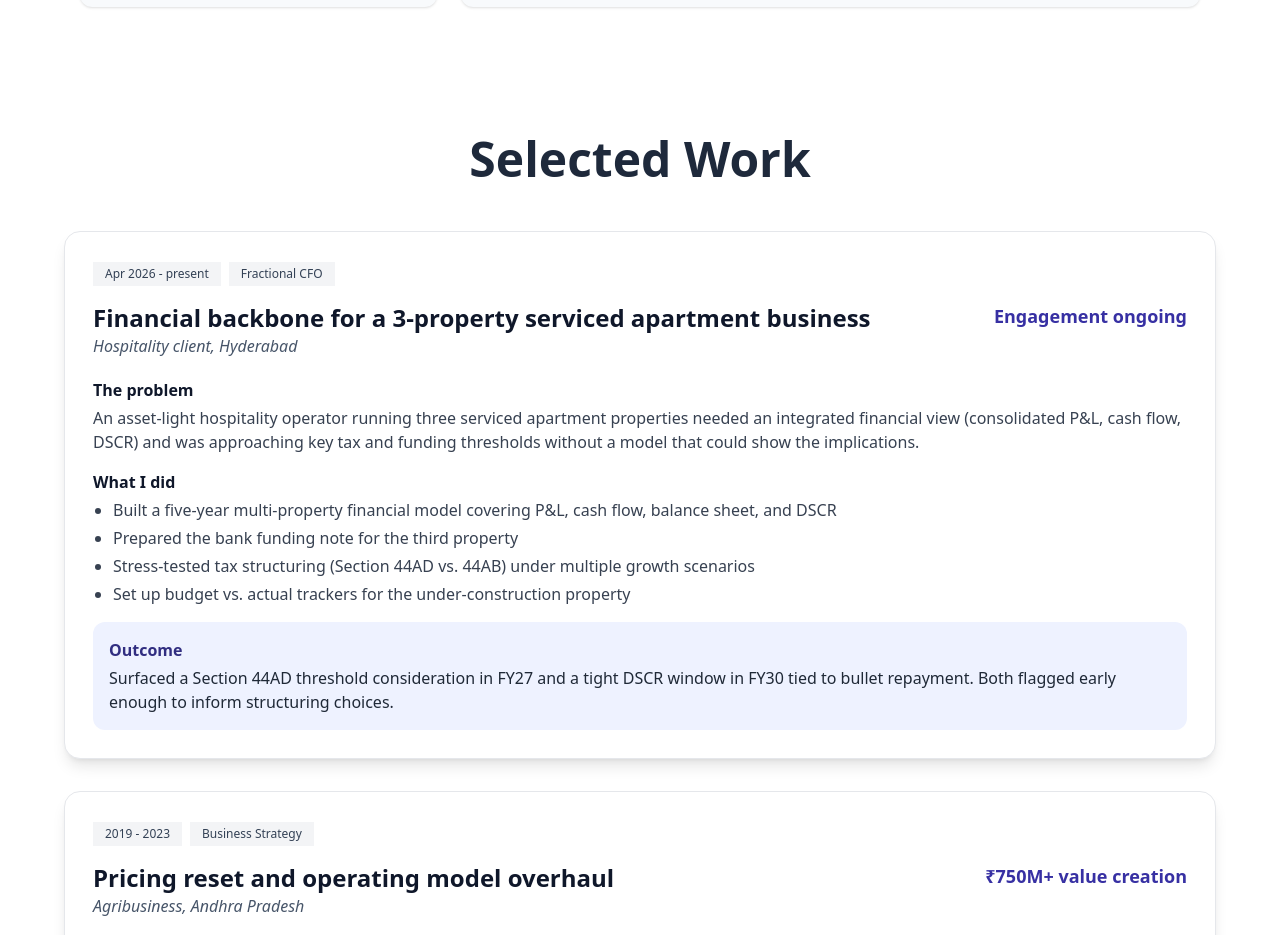
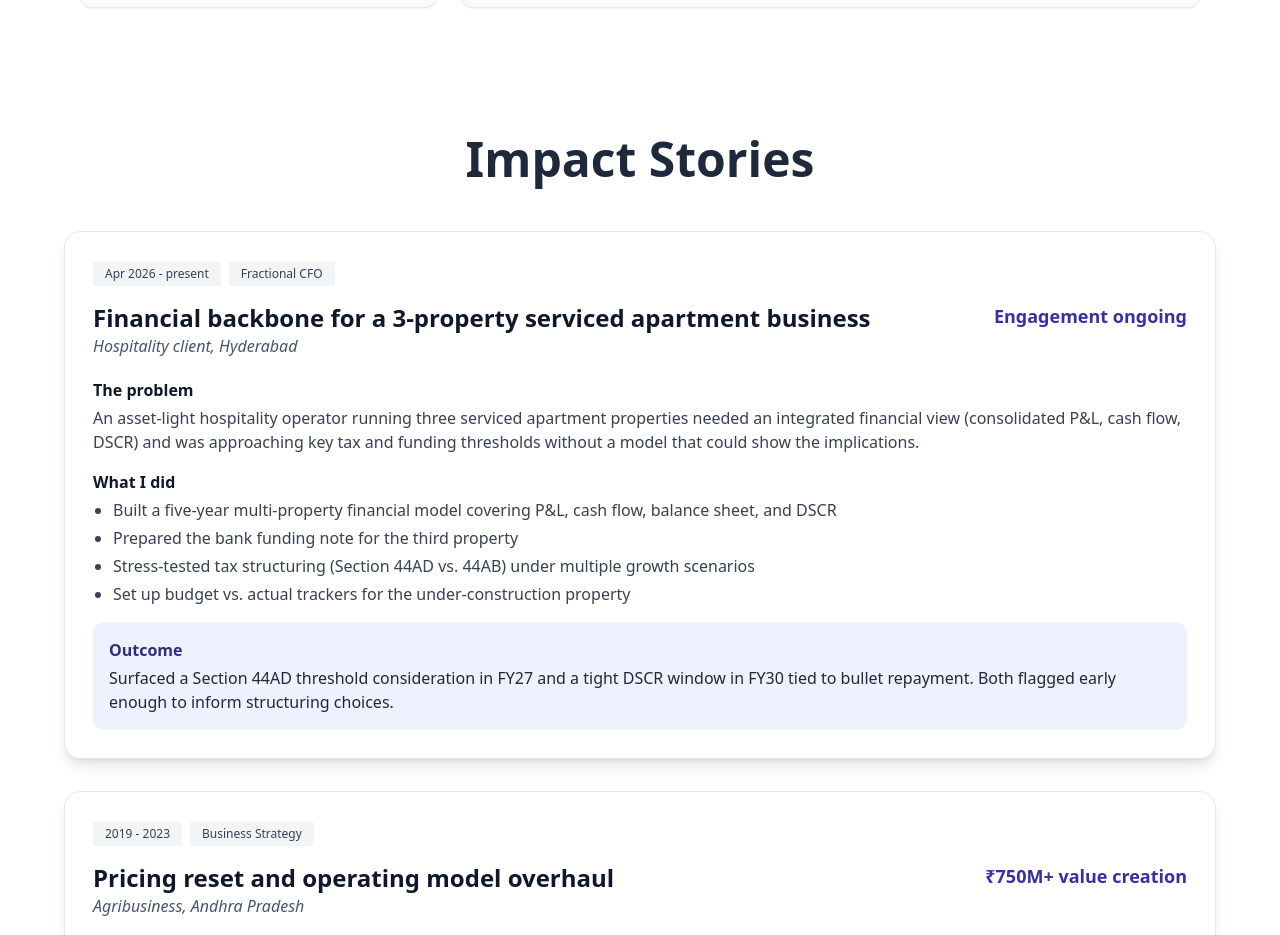
Before and after one commit to SravaniPolina/sravani-portfolio-frontend, a React (Create React App) app: page / in a window 1280 px wide. Shown: the part 2260-3195 px from the top of the page. Built offline with nearby package versions, Linux system fonts and the light colour scheme.

Commit message:
Update Projects Work to Impact Stories.jsx

```diff
--- a/src/components/Projects.jsx
+++ b/src/components/Projects.jsx
@@ -82,7 +82,7 @@ export default function ProjectCards() {
   return (
     <section id="impact" className="py-16 px-4 sm:px-8 bg-white">
       <div className="max-w-6xl mx-auto">
-        <h2 className="text-4xl md:text-5xl font-bold text-center mb-12">Selected Work</h2>
+        <h2 className="text-4xl md:text-5xl font-bold text-center mb-12">Impact Stories</h2>
         <div className="space-y-8">
           {cards.map((card, idx) => (
             <div key={idx} className="bg-white shadow-lg rounded-2xl p-7 border transition hover:shadow-xl">
```
